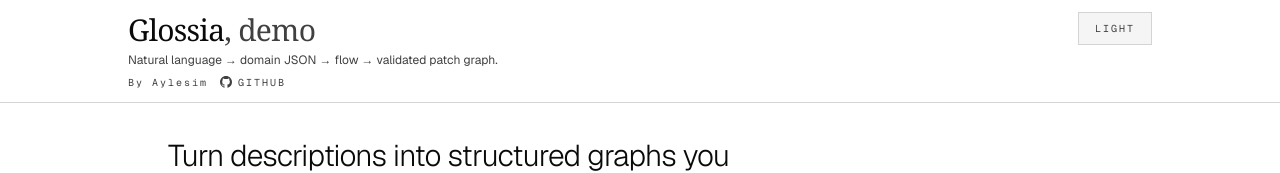
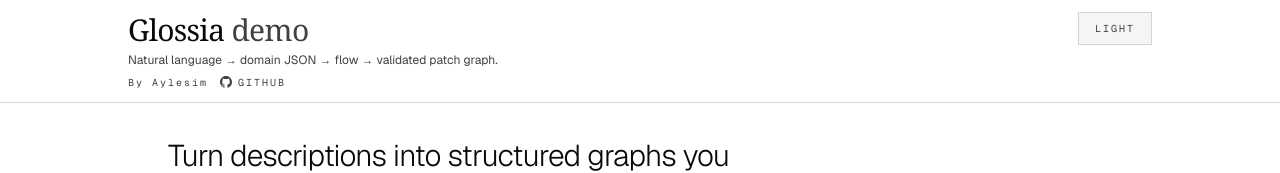
Before and after one commit to aylesim/Glossia, a Next.js app: page / in a window 1280 px wide. Shown: the top 173 px of the page. Built offline with nearby package versions, Linux system fonts and the light colour scheme.

Commit message:
refactor: removed comma

```diff
--- a/app/page.tsx
+++ b/app/page.tsx
@@ -288,7 +288,7 @@ export default function HomePage() {
           <div className="min-w-0 flex-1">
             <h1 className="font-serif text-2xl font-normal tracking-tight sm:text-3xl">
               Glossia
-              <span className="font-normal text-[var(--fg-muted)]">, demo</span>
+              <span className="font-normal text-[var(--fg-muted)]"> demo</span>
             </h1>
             <p className="mt-1 max-w-2xl text-xs leading-snug text-[var(--fg-muted)]">
               Natural language → domain JSON → flow → validated patch graph.
```
